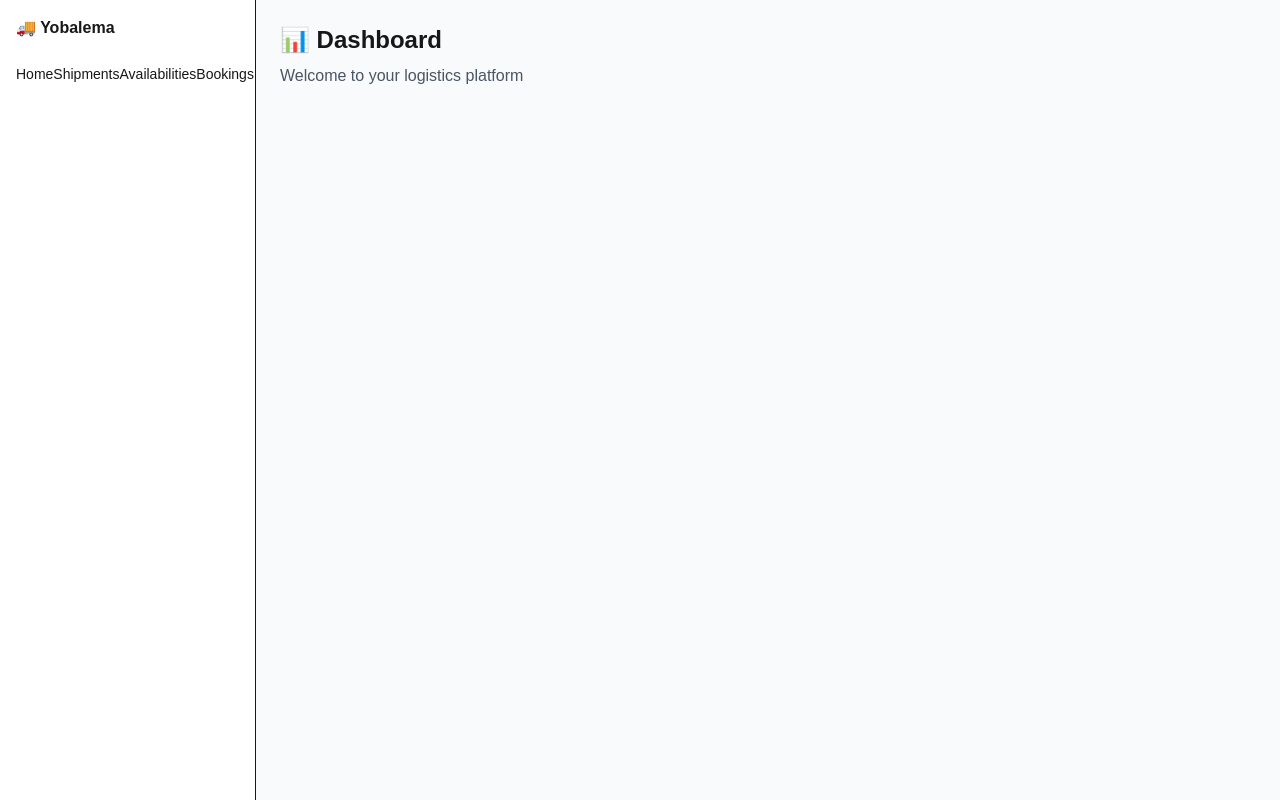
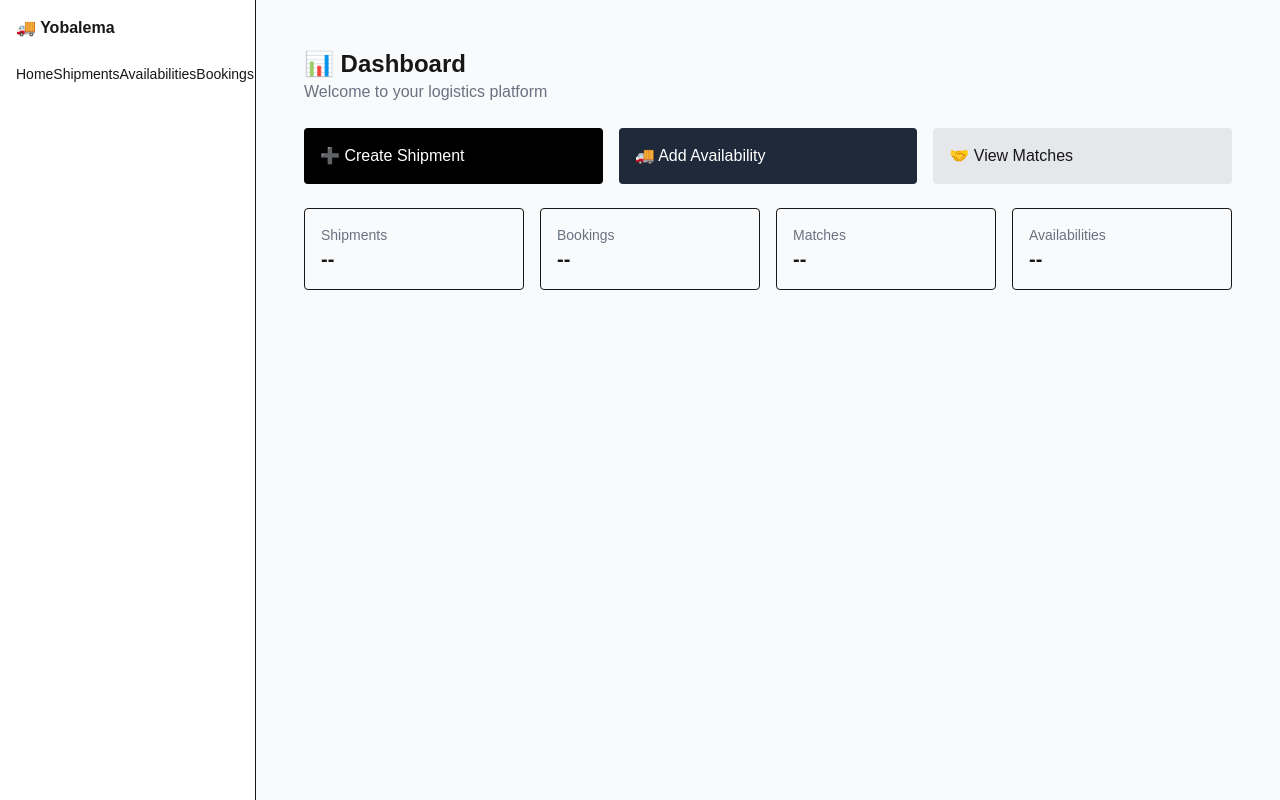
Before and after one commit to cherif-it/yobalema_mvp, a Next.js app: page /dashboard in a window 1280 px wide. Built offline with nearby package versions, Linux system fonts and the light colour scheme; no server answers; sample sign-in values are in the browser's storage.

Commit message:
add dashboard/page.tsx

```diff
--- a/app/dashboard/page.tsx
+++ b/app/dashboard/page.tsx
@@ -1,11 +1,62 @@
-export default function DashboardHome() {
+import Link from "next/link";
+
+export default function Dashboard() {
   return (
-    <div>
-      <h1 className="text-2xl font-bold">📊 Dashboard</h1>
+    <div className="p-6 space-y-6">
+      {/* HEADER */}
+      <div>
+        <h1 className="text-2xl font-bold">📊 Dashboard</h1>
+        <p className="text-gray-500">
+          Welcome to your logistics platform
+        </p>
+      </div>
 
-      <p className="text-gray-600 mt-2">
-        Welcome to your logistics platform
-      </p>
+      {/* QUICK ACTIONS */}
+      <div className="grid grid-cols-1 md:grid-cols-3 gap-4">
+        <Link
+          href="/create-shipment"
+          className="p-4 bg-black text-white rounded"
+        >
+          ➕ Create Shipment
+        </Link>
+
+        <Link
+          href="/create-availability"
+          className="p-4 bg-gray-800 text-white rounded"
+        >
+          🚚 Add Availability
+        </Link>
+
+        <Link
+          href="/dashboard/matches"
+          className="p-4 bg-gray-200 rounded"
+        >
+          🤝 View Matches
+        </Link>
+      </div>
+
+      {/* INFO CARDS */}
+      <div className="grid grid-cols-2 md:grid-cols-4 gap-4">
+        <div className="p-4 border rounded">
+          <p className="text-sm text-gray-500">Shipments</p>
+          <p className="text-xl font-bold">--</p>
+        </div>
+
+        <div className="p-4 border rounded">
+          <p className="text-sm text-gray-500">Bookings</p>
+          <p className="text-xl font-bold">--</p>
+        </div>
+
+        <div className="p-4 border rounded">
+          <p className="text-sm text-gray-500">Matches</p>
+          <p className="text-xl font-bold">--</p>
+        </div>
+
+        <div className="p-4 border rounded">
+          <p className="text-sm text-gray-500">Availabilities</p>
+          <p className="text-xl font-bold">--</p>
+        </div>
+      </div>
     </div>
   );
 }
```
